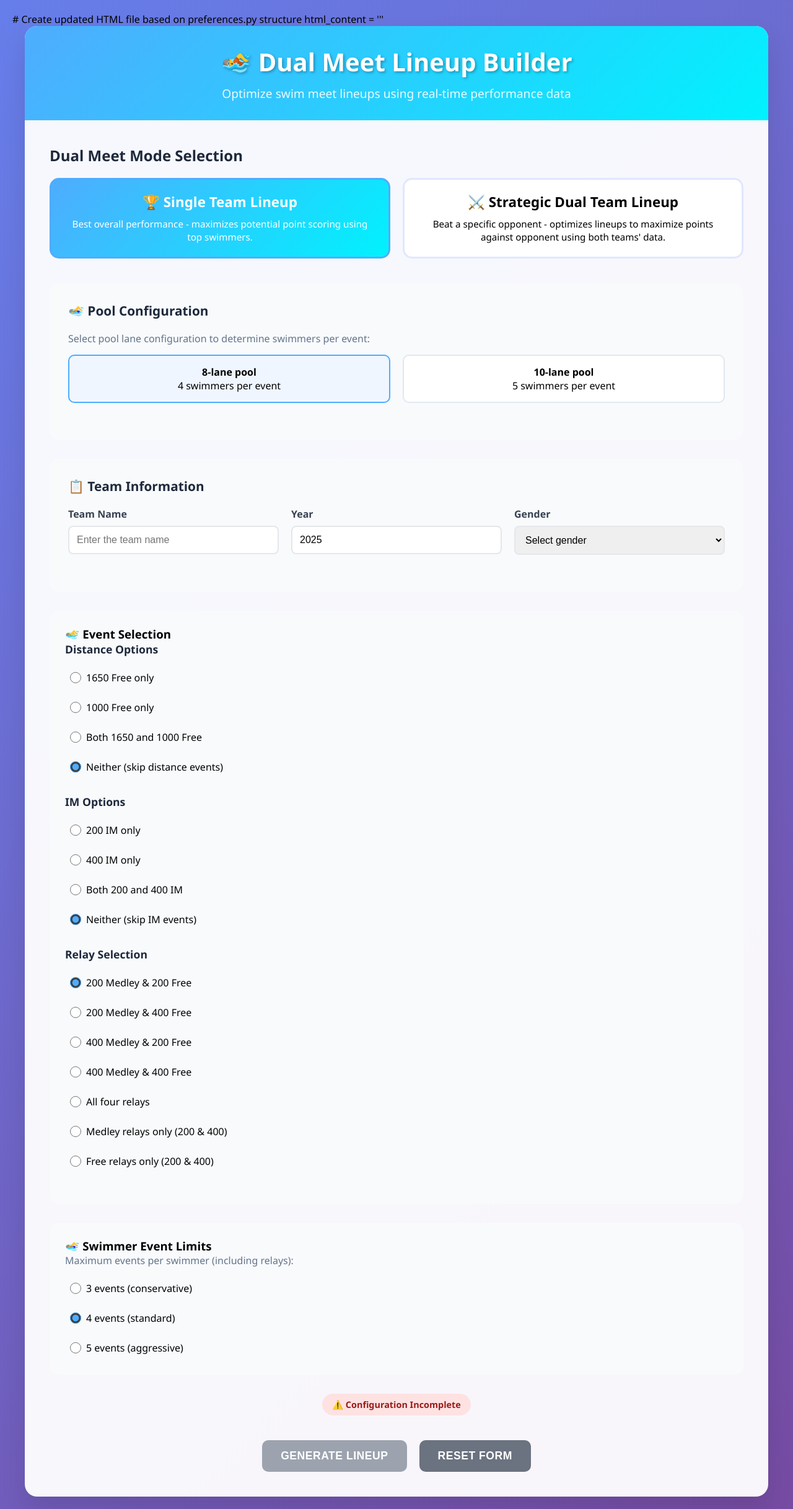
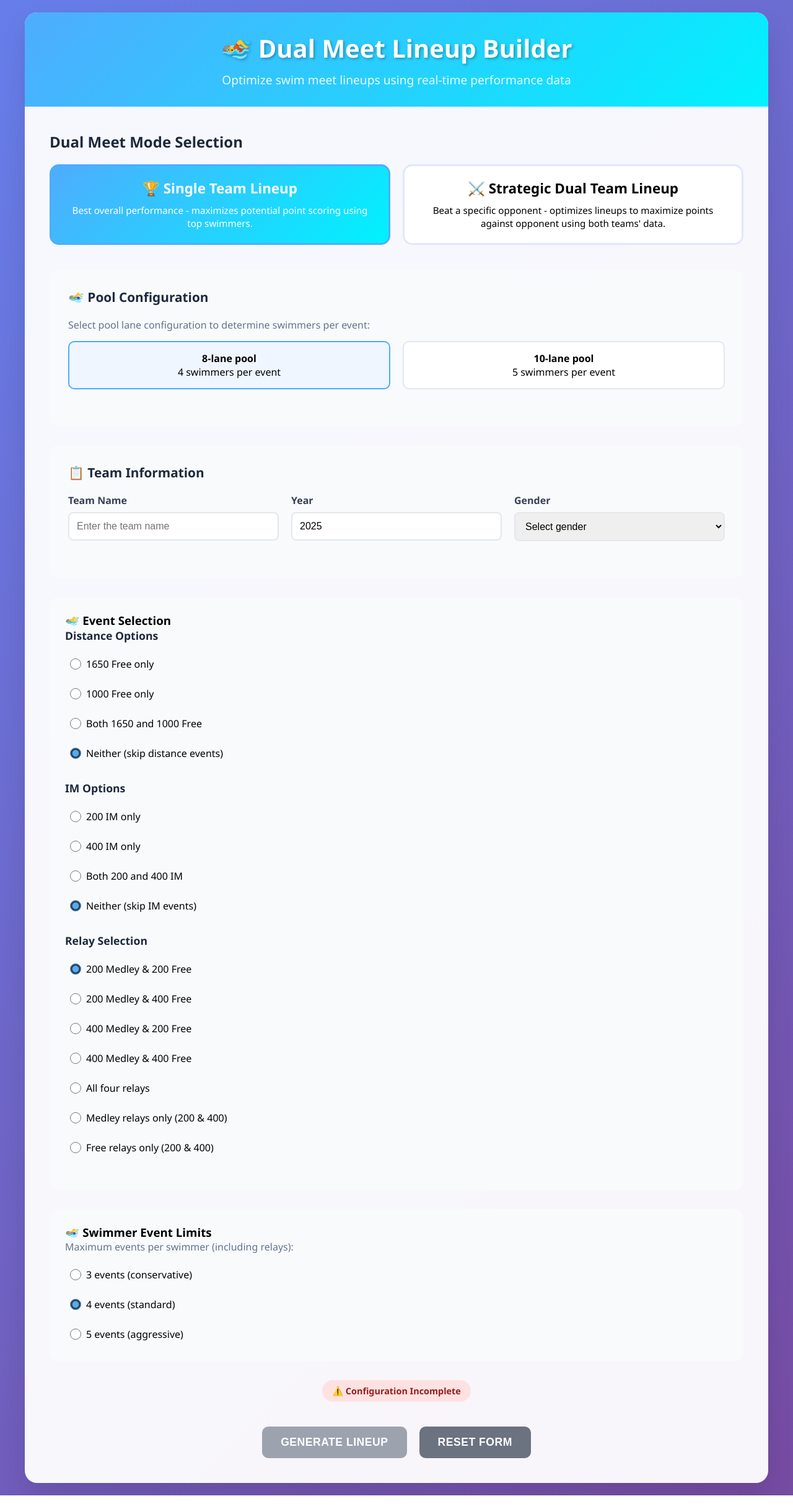
Before and after one commit to BlakeB88/ESP_web, a Flask app: page / in a window 1280 px wide. Shown: the whole page at 62% size. After the commit the page ends 2412 px from the top, so only its background shows below. Run offline with Flask 3, Linux system fonts and the light colour scheme.

Commit message:
Update index.html

```diff
--- a/templates/index.html
+++ b/templates/index.html
@@ -1,5 +1,4 @@
-# Create updated HTML file based on preferences.py structure
-html_content = '''<!DOCTYPE html>
+<!DOCTYPE html>
 <html lang="en">
 <head>
     <meta charset="UTF-8">
```
